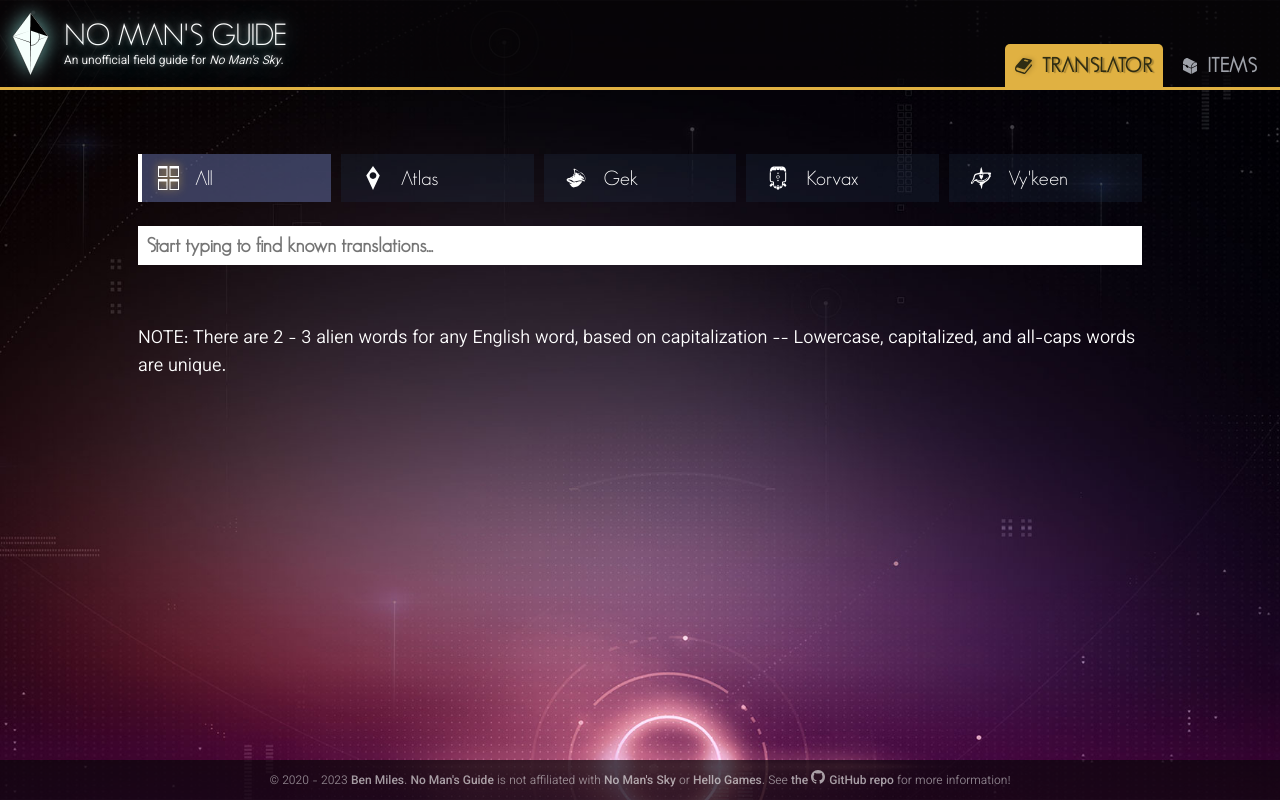
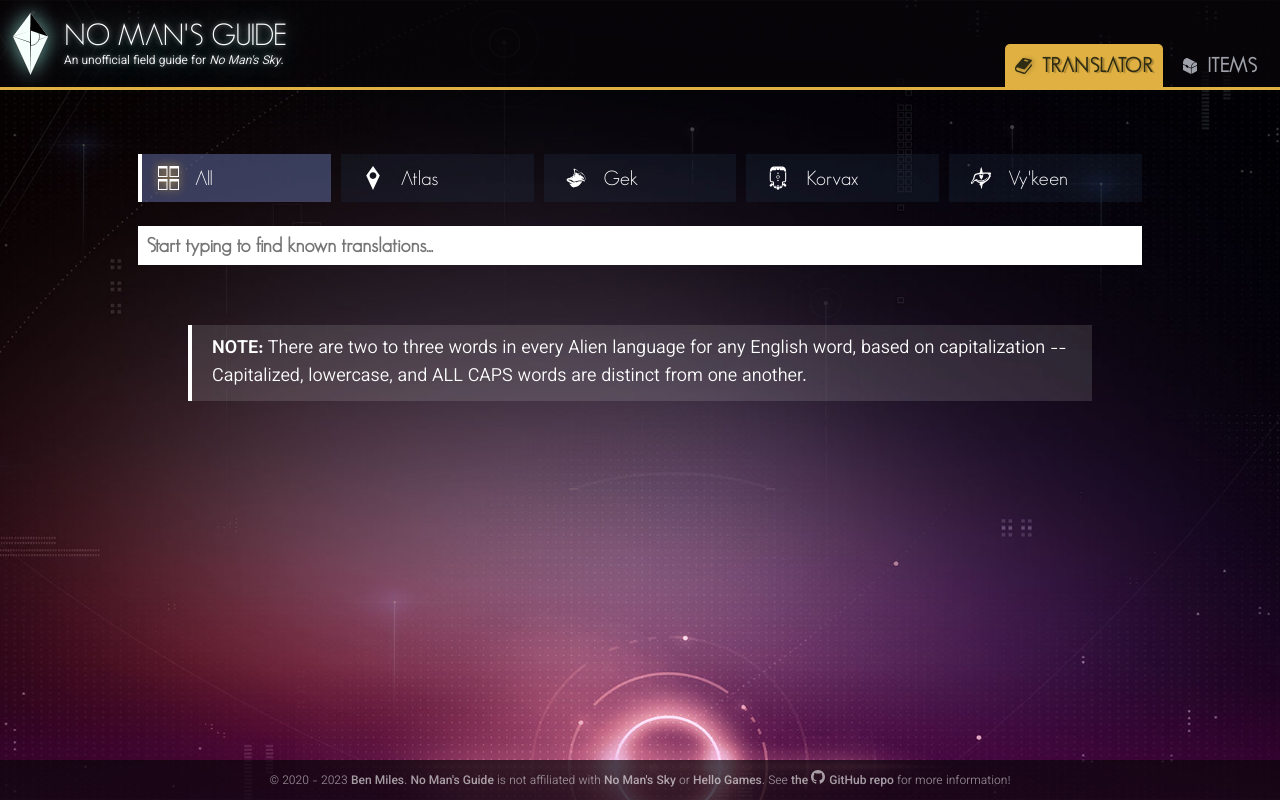
Before and after one commit to ben-miles/nomansguide, a Vue app: page /translator in a window 1280 px wide. Built offline with nearby package versions, Linux system fonts and the light colour scheme; a web font is replaced by a local one.

Commit message:
Add Note About Languages
This closes #27

```diff
--- a/src/views/TranslatorView.vue
+++ b/src/views/TranslatorView.vue
@@ -123,7 +123,7 @@
 				</div>
 			</div>
 
-			<div class="note">NOTE: There are 2 - 3 alien words for any English word, based on capitalization -- Lowercase, capitalized, and all-caps words are unique.</div>
+			<div class="note"><b>NOTE:</b> There are two to three words in every Alien language for any English word, based on capitalization -- Capitalized, lowercase, and ALL CAPS words are distinct from one another.</div>
 
 		</div>
 	</section>
@@ -241,4 +241,10 @@
 		display: none;
 	}
 }
+#translations .note {
+	padding: 10px 20px;
+    background: rgba(255,255,255,0.125);
+    margin: 0 50px;
+    border-left: 4px solid #fff;
+}
 </style>
```
